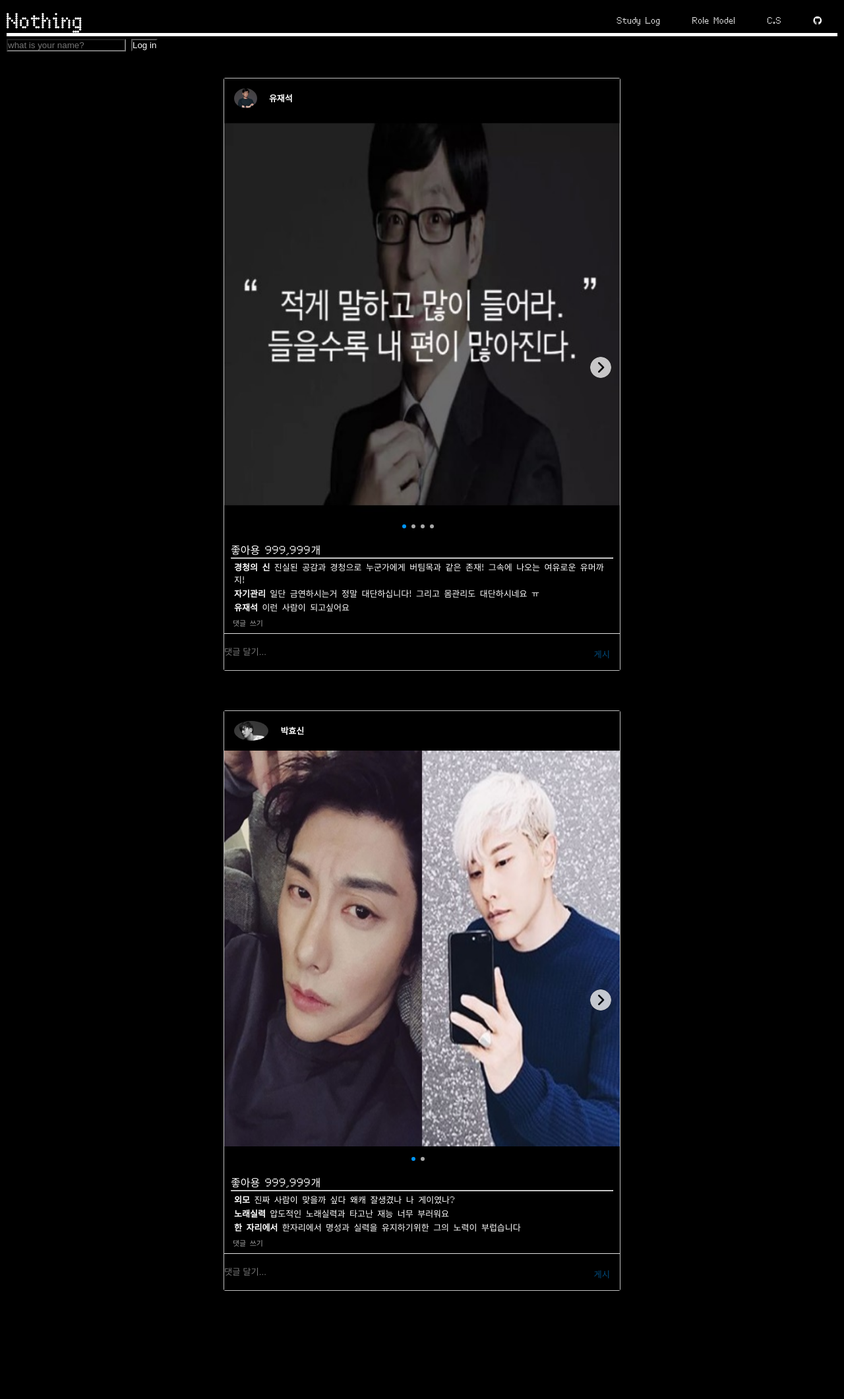
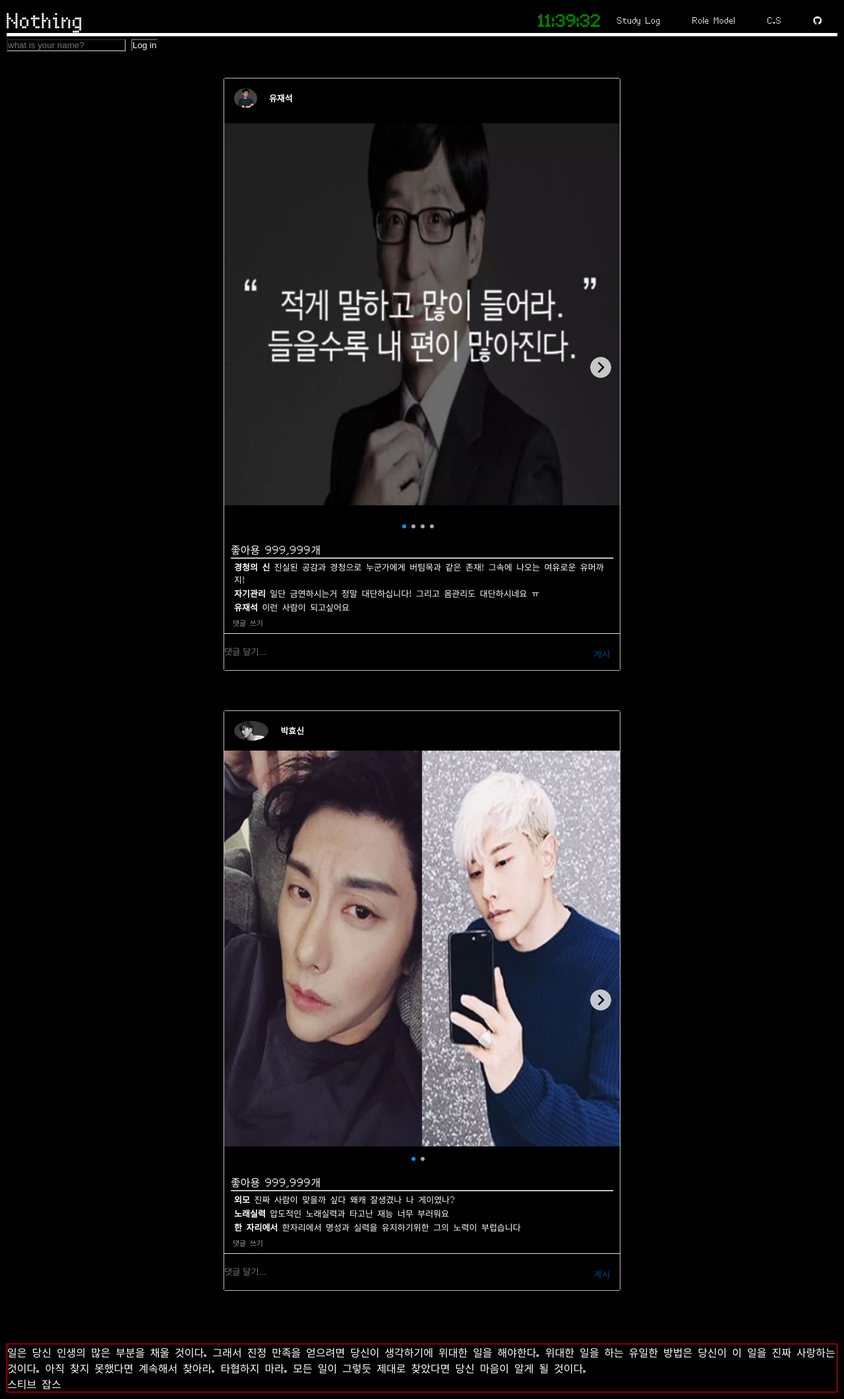
Before and after one commit to iflov/second_page, a plain HTML site: page Role_Model.html in a window 1280 px wide. Shown: the whole page at 66% size. Before the commit the page ends 2047 px from the top, so only its background shows below. Drawn offline with Linux system fonts and the light colour scheme; files whose address does not match are found by name.

Commit message:
clock quote 업데이트 vol.2
전 화면에 적용완료

```diff
--- a/Role_Model.html
+++ b/Role_Model.html
@@ -16,6 +16,7 @@
                 <a href="index.html">Nothing</a>
             </div>
             <ul class="navbar__menu">
+                <h2 id="clock">00:00:00</h2>
                 <li><a href="./study_log.html">Study Log</a></li>
                 <li><a href="./Role_Model.html">Role Model</a></li>
                 <li><a href="./Cute_Star.html">C.S</a></li>
@@ -258,8 +259,14 @@
             </footer>
         </article>
     </section>
+    <div id="quote">
+        <span></span><br/>
+        <span></span>
+    </div>
     <script type = "text/javascript" src="./scripts/login.js"></script>
     <script type = "text/javascript" src="./scripts/carousels.js"></script>
     <script type = "text/javascript" src="./scripts/smoothscroll-polyfill.js"></script>
+    <script type="text/javascript" src="./scripts/clock.js"></script>
+    <script type="text/javascript" src="./scripts/quotes.js"></script>
 </body>
 </html>
```
Also changed, not shown: Cute_Star.html (+7 -0 lines), index.html (+0 -1 lines), study_log.html (+7 -0 lines).
